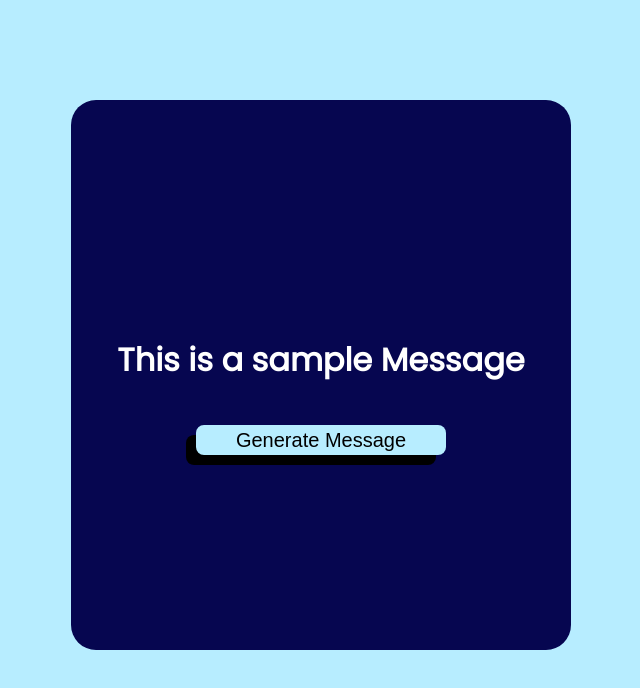
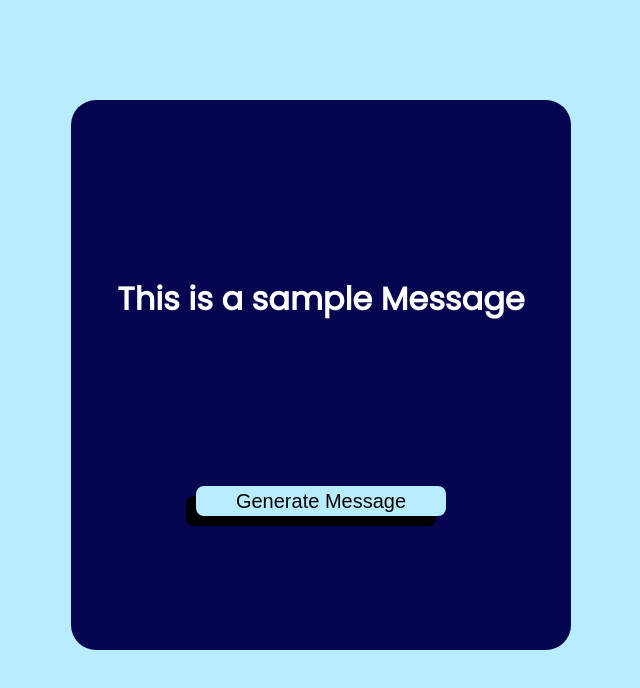
Before and after one commit to LaiDev/Mixed-Messages, a plain HTML site: page index.html in a window 1280 px wide. Shown: the whole page, without its empty margins (319-959 px from the left). Drawn offline with Linux system fonts and the light colour scheme.

Commit message:
Improve button positioning

```diff
--- a/styles.css
+++ b/styles.css
@@ -1,4 +1,6 @@
 body {
+    margin: 0;
+    padding: 0;
     background: #b7edff;
     color: #ffffff;
     font-family: 'Poppins', sans-serif;
@@ -20,12 +22,15 @@ body {
     max-width: 500px;
 
     margin: 100px auto;
+    gap: 20px;
 }
 
 h1 {
     font-size: 2rem;
     text-align: center;
     padding: 20px;
+    width: auto;
+    height: 150px;
 }
 
 button {
@@ -39,6 +44,8 @@ button {
     border-radius: 8px;
     border-style: none;
     box-shadow: -10px 10px black;
+
+
 }
 
 button:hover {
```
